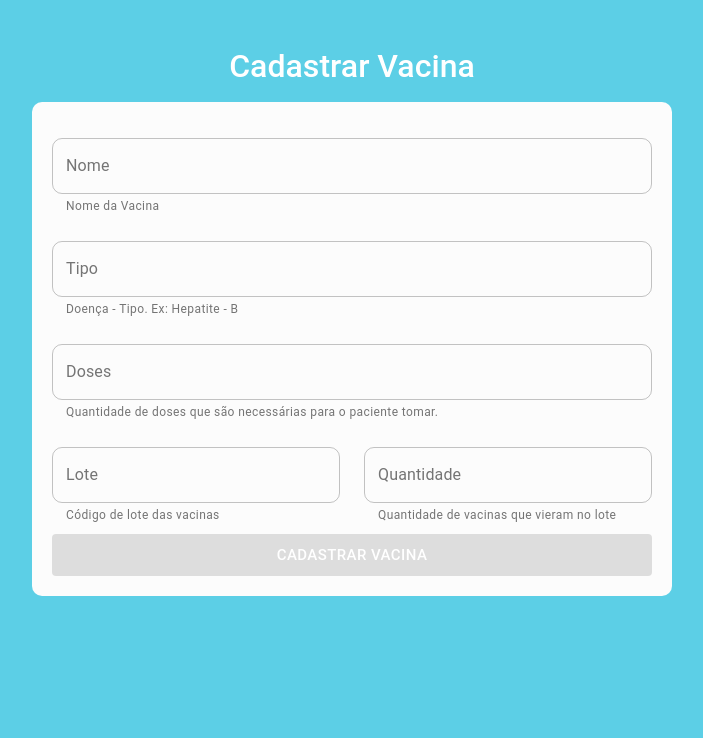
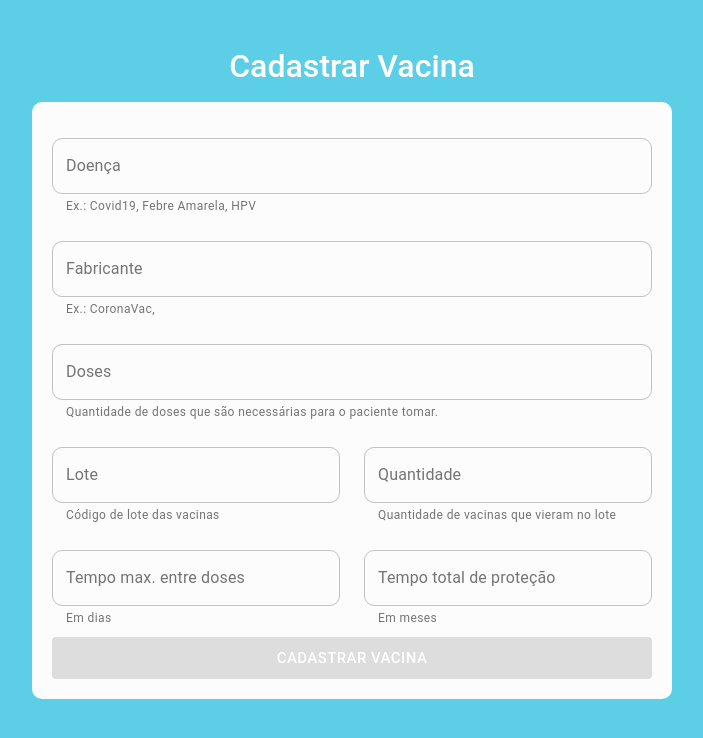
Before and after one commit to GabrielLucen4/VacinAPP, a React (Create React App) app in the folder Frontend/: page /vacinas/cadastrar in a window 1280 px wide. Shown: the top 738 px of the page, without its empty margins (288-991 px from the left). Built offline with nearby package versions, Linux system fonts and the light colour scheme; no server answers.

Commit message:
Alterando formulário de cadastro de vacina e vacinação

```diff
--- a/Frontend/package.json
+++ b/Frontend/package.json
@@ -11,6 +11,7 @@
     "@testing-library/user-event": "^12.8.3",
     "axios": "^0.21.1",
     "js-cookie": "^2.2.1",
+    "jwt-decode": "^3.1.2",
     "mdbreact": "^5.0.2",
     "mui-datatables": "^3.7.7",
     "react": "^17.0.2",
--- a/Frontend/src/components/CadastroVacina/CadastroVacina.jsx
+++ b/Frontend/src/components/CadastroVacina/CadastroVacina.jsx
@@ -1,5 +1,5 @@
 import React, { useState } from "react";
-import { Link } from "react-router-dom";
+import { useHistory } from "react-router-dom";
 
 import PropTypes from "prop-types";
 import { createMuiTheme, withStyles, ThemeProvider } from "@material-ui/core/styles";
@@ -10,25 +10,32 @@ import "./style.css";
 
 function CadastroVacina(props) {
   const { classes } = props;
+  const history = useHistory();
 
-  const [nome, setNome] = useState("");
-  const [tipo, setTipo] = useState("");
+  const [doenca, setDoenca] = useState("");
+  const [fabricante, setFabricante] = useState("");
   const [dose, setDose] = useState("");
   const [lote, setLote] = useState("");
   const [quantidade, setQuantidade] = useState("");
+  const [prazoMaximoEntreDoses, setPrazoMaximoEntreDoses] = useState("");
+  const [tempoTotalProtecao, setTempoTotalProtecao] = useState("");
 
   const [formularioValido, setFormularioValido] = useState(false);
   const [erros, setErros] = useState({
-    nome: false,
+    doenca: false,
     dose: false,
     lote: false,
-    quantidade: false
+    quantidade: false,
+    prazoMaximoEntreDoses: false,
+    tempoTotalProtecao: false
   });
   const [preenchido, setPreenchido] =  useState({
-    nome: false,
+    doenca: false,
     dose: false,
     lote: false,
-    quantidade: false
+    quantidade: false,
+    prazoMaximoEntreDoses: false,
+    tempoTotalProtecao: false
   });
 
 
@@ -42,13 +49,13 @@ function CadastroVacina(props) {
     setFormularioValido(true);
   }
 
-  const validaNome = (nome) => {
-    if (nome.length > 0) {
-      setPreenchido({...preenchido, nome:true})
-      validaFormulario({...preenchido, nome: true})
+  const validaDoenca = (doenca) => {
+    if (doenca.length > 0) {
+      setPreenchido({...preenchido, doenca:true})
+      validaFormulario({...preenchido, doenca: true})
     } else {
-      setPreenchido({...preenchido, nome:false})
-      validaFormulario({...preenchido, nome: false})
+      setPreenchido({...preenchido, doenca:false})
+      validaFormulario({...preenchido, doenca: false})
     }
   }
 
@@ -83,6 +90,26 @@ function CadastroVacina(props) {
     }
   }
 
+  const validaPrazoMaximoEntreDoses = (prazoMaximoEntreDoses) => {
+    if (prazoMaximoEntreDoses > 0) {
+      setPreenchido({...preenchido, prazoMaximoEntreDoses: true});
+      validaFormulario({...preenchido, prazoMaximoEntreDoses: true});
+    } else {
+      setPreenchido({...preenchido, prazoMaximoEntreDoses: false});
+      validaFormulario({...preenchido, prazoMaximoEntreDoses: false});
+    }
+  }
+
+  const validaTempoTotalProtecao = (tempoTotalProtecao) => {
+    if (tempoTotalProtecao > 0) {
+      setPreenchido({...preenchido, tempoTotalProtecao: true});
+      validaFormulario({...preenchido, tempoTotalProtecao: true});
+    } else {
+      setPreenchido({...preenchido, tempoTotalProtecao: false});
+      validaFormulario({...preenchido, tempoTotalProtecao: false});
+    }
+  }
+
   const theme = createMuiTheme({
     palette: {
       primary: {
@@ -98,33 +125,33 @@ function CadastroVacina(props) {
       <ThemeProvider theme={theme}>
         <form className="formulario-cadastro">
           <TextField
-            label="Nome"
-            id="nome"
-            helperText="Nome da Vacina"
+            label="Doença"
+            id="doenca"
+            helperText="Ex.: Covid19, Febre Amarela, HPV"
             variant="outlined"
             margin="normal"
-            error={erros.nome}
+            error={erros.doenca}
             InputProps={{ className: classes.input }}
             onChange={(event) => {
-              let nome = event.target.value.trim();
-              setNome(nome);
-              validaNome(nome);
+              let doenca = event.target.value.trim();
+              setDoenca(doenca);
+              validaDoenca(doenca);
             }}
             onBlur={() => {
-              setErros({...erros, nome: !preenchido.nome})
+              setErros({...erros, doenca: !preenchido.doenca})
             }}
           />
           <TextField
-            label="Tipo"
-            id="tipo"
+            label="Fabricante"
+            id="fabricante"
             type="text"
-            helperText="Doença - Tipo. Ex: Hepatite - B"
+            helperText="Ex.: CoronaVac, "
             variant="outlined"
             margin="normal"
             InputProps={{ className: classes.input }}
             onChange={(event) => {
-              let tipo = event.target.value.trim();
-              setTipo(tipo);
+              let fabricante = event.target.value.trim();
+              setFabricante(fabricante);
             }}
           />
           <TextField
@@ -183,13 +210,56 @@ function CadastroVacina(props) {
                 validaQuantidade(quantidade);
               }}
               onBlur={() => {
-                setErros({...erros, quantiade: !preenchido.quanitdade})
+                setErros({...erros, quantidade: !preenchido.quantidade})
+              }}
+            />
+          </div>
+          <div className="lote-info">
+            <TextField
+              label="Tempo max. entre doses"
+              id="lote"
+              variant="outlined"
+              margin="normal"
+              type="number"
+              helperText="Em dias"
+              error={erros.lote}
+              style={{ marginRight: 12 }}
+              InputProps={{ className: classes.input }}
+              fullWidth
+              onChange={(event) => {
+                let prazoMaxEntreDoses = event.target.value.trim();
+                setPrazoMaximoEntreDoses(prazoMaxEntreDoses);
+                validaPrazoMaximoEntreDoses(prazoMaxEntreDoses);
+              }}
+              onBlur={() => {
+                setErros({...erros, prazoMaximoEntreDoses: !preenchido.prazoMaximoEntreDoses})
+              }}
+            />
+            <TextField
+              label="Tempo total de proteção"
+              id="quantidade"
+              variant="outlined"
+              margin="normal"
+              type="number"
+              helperText="Em meses"
+              error={erros.quantidade}
+              style={{ marginLeft: 12 }}
+              InputProps={{ className: classes.input }}
+              fullWidth
+              onChange={(event) => {
+                let tempoTotalProtecao = event.target.value.trim();
+                setTempoTotalProtecao(tempoTotalProtecao);
+                validaTempoTotalProtecao(tempoTotalProtecao);
+              }}
+              onBlur={() => {
+                setErros({...erros, tempoTotalProtecao: !preenchido.tempoTotalProtecao})
               }}
             />
           </div>
           <Button disabled={!formularioValido} variant="contained" color="primary" size="large" onClick={() => {
-            enviaRegistro(nome, tipo, dose, lote, quantidade);
-          }}><Link className="reset-a" to="/vacinas">Cadastrar Vacina</Link></Button>
+            enviaRegistro(doenca, fabricante, dose, lote, quantidade, prazoMaximoEntreDoses, tempoTotalProtecao);
+            history.push("/vacinas");
+          }}><p className="reset-a">Cadastrar Vacina</p></Button>
         </form>
       </ThemeProvider>
     </div>
--- a/Frontend/src/components/CadastroVacinacao/CadastroVacinacao.jsx
+++ b/Frontend/src/components/CadastroVacinacao/CadastroVacinacao.jsx
@@ -16,7 +16,7 @@ import StoreContext from '../Store/Context';
 import { tokenValidation } from "../../controllers/token";
 import { getVacinas } from "../../controllers/vacinas";
 import { getPacientes } from "../../controllers/pacientes";
-import { encryptQrCode } from "../../controllers/vacinacao";
+import { cadastraVacinacao } from "../../controllers/vacinacao";
 import "./style.css";
 
 
@@ -26,7 +26,6 @@ function CadastroVacinacao(props) {
 
   const [vacina, setVacina] = useState({});
   const [paciente, setPaciente] = useState({});
-  const [dose, setDose] = useState({});
   const [dataRetorno, setDataRetorno] = useState({});
 
   const [vacinaOptions, setVacinaOptions] = useState([]);
@@ -40,13 +39,11 @@ function CadastroVacinacao(props) {
   const [erros, setErros] = useState({
     vacina: false,
     paciente: false,
-    dose: false,
     dataRetorno: false,
   });
   const [preenchido, setPreenchido] = useState({
     vacina: false,
     paciente: false,
-    dose: false,
     dataRetorno: false,
   });
 
@@ -96,25 +93,6 @@ function CadastroVacinacao(props) {
   });
 
   const selecionaVacina = (event, vacina) => {
-    console.log(event, vacina)
-    if (vacina) {
-      switch (vacina.dose) {
-        case 0.5:
-          setDosesOptions([{ value: 0.5, label: "DOSE FRACIONADA" }]);
-          break;
-        case 1:
-          setDosesOptions([{ value: 1, label: "DOSE ÚNICA" }]);
-          break;
-        case 2:
-          setDosesOptions([
-            { value: 1, label: "Primeira dose" },
-            { value: 2, label: "Segunda Dose" },
-          ]);
-          break;
-        default:
-          console.log("a");
-      }
-    }
     if (vacinaOptions.includes(vacina)) {
       setVacina(vacina);
       setPreenchido({...preenchido, vacina: true});
@@ -137,18 +115,6 @@ function CadastroVacinacao(props) {
     }
   };
 
-  const selecionaDose = (event, dose) => {
-    console.log(event, dose)
-    if (dose) {
-      setDose(dose);
-      setPreenchido({...preenchido, dose: true});
-      validaFormulario({...preenchido, dose: true});
-    } else {
-      setPreenchido({...preenchido, dose: false});
-      validaFormulario({...preenchido, dose: false});
-    }
-  }
-
   const validaDataRetorno = (dataRetorno) => {
     if (dataRetorno) {
       setPreenchido({...preenchido, dataRetorno: true});
@@ -160,10 +126,11 @@ function CadastroVacinacao(props) {
   }
 
   const geraQrCode = () => {
-    const info = {vacina, paciente, dose, dataRetorno, vacinador: token};
-    encryptQrCode(info, token).then(encryptedInfo => {
-      console.log(encryptedInfo)
-      setQRCodeInfo(encryptedInfo);
+    console.log("Chamando")
+    cadastraVacinacao(vacina, paciente, dataRetorno, token).then(response => {
+      if ('id' in response) {
+        setQRCodeInfo(`${response.id} ${response.dose}`);
+      }
       setModalIsOpen(true);
     })
   }
@@ -192,7 +159,7 @@ function CadastroVacinacao(props) {
         <form className="formulario-cadastro">
           <AutoComplete
             options={vacinaOptions}
-            getOptionLabel={(option) => option.nome}
+            getOptionLabel={(option) => `${option.doenca} - ${option.fabricante} - ${option.lote}`}
             variant="contained"
             onChange={selecionaVacina}
             renderInput={(params) => {
@@ -224,23 +191,6 @@ function CadastroVacinacao(props) {
               );
             }}
           />
-          <AutoComplete
-            options={dosesOptions}
-            getOptionLabel={(option) => option.label}
-            variant="contained"
-            onChange={selecionaDose}
-            renderInput={(params) => {
-              return (
-                <TextField
-                  {...params}
-                  label="Dose"
-                  margin="normal"
-                  variant="outlined"
-                  InputProps={{...params.InputProps ,className: classes.input }}
-                />
-              );
-            }}
-          />
           <TextField
             label="Data de Retorno"
             id="tipo"
@@ -262,9 +212,9 @@ function CadastroVacinacao(props) {
             style={{ marginTop: 8 }}
             onClick={geraQrCode}
           >
-            <Link className="reset-a" to="/vacinas">
+            <p className="reset-a">
               Vacinar
-            </Link>
+            </p>
           </Button>
         </form>
       </ThemeProvider>
--- a/Frontend/src/components/Table/Table.jsx
+++ b/Frontend/src/components/Table/Table.jsx
@@ -31,10 +31,13 @@ function Table({ tabela }) {
     dataNasc: "Data de Nascimento",
     coren: "COREN",
     admin: "Administrador",
-    tipo: "Tipo",
-    dose: "Dose",
+    doenca: "Doença",
+    fabricante: "Fabricante",
+    dose: "Doses",
     lote: "Lote",
-    quantidade: "Quantidade"
+    quantidade: "Quantidade",
+    prazoMaximoEntreDoses: "Prazo máximo entre doses",
+    tempoTotalProtecao: "Tempo total de proteção"
   }
   const { token } = useContext(StoreContext);
 
--- a/Frontend/src/controllers/token.js
+++ b/Frontend/src/controllers/token.js
@@ -1,7 +1,7 @@
 const axios = require('axios');
 
 export function tokenValidation(token) {
-  const corpoChamada = { token };
+  const corpoChamada = { tipo: "enfermeiros", token };
   return axios.post('http://localhost:5000/validation', corpoChamada)
   .then(response => 200)
   .catch(error => 403);
--- a/Frontend/src/controllers/vacinacao.js
+++ b/Frontend/src/controllers/vacinacao.js
@@ -1,8 +1,28 @@
+import jwt_decode from "jwt-decode";
+
 const axios = require('axios');
 
-export function encryptQrCode(info, token) {
-  console.log(token)
-  return axios.post('http://localhost:4000/api/vacinacao/encrypt', info, {headers: { "Authorization": `Bearer ${token}` }})
+export function cadastraVacinacao(vacina, paciente, dataRetorno, token) {
+  const enfermeiroInfo = jwt_decode(token);
+
+  const payload = {
+    paciente: paciente._id,
+    doenca: vacina.doenca,
+    doses: vacina.dose,
+    vacina: {
+      fabricante: vacina.fabricante,
+      lote: vacina.lote,
+      enfermeiroNome: enfermeiroInfo.nome,
+      enfermeiroCoren: enfermeiroInfo.coren,
+      concluido: false,
+    },
+    dataRetorno: dataRetorno,
+    prazoMaximoEntreDoses: vacina.prazoMaximoEntreDoses,
+    tempoTotalProtecao: vacina.tempoTotalProtecao
+  }
+  console.log(payload);
+
+  return axios.post('http://localhost:4000/api/vacinacao', payload, {headers: { "Authorization": `Bearer ${token}` }})
   .then(response => response.data)
   .catch(err => err);
 }
--- a/Frontend/src/controllers/vacinas.js
+++ b/Frontend/src/controllers/vacinas.js
@@ -1,7 +1,7 @@
 const axios = require('axios');
 
-export function enviaRegistro(nome, tipo, dose, lote, quantidade) {
-  const vacina = { nome, tipo, dose, lote, quantidade }
+export function enviaRegistro(doenca, fabricante, dose, lote, quantidade, prazoMaximoEntreDoses, tempoTotalProtecao) {
+  const vacina = { doenca, fabricante, dose, lote, quantidade, prazoMaximoEntreDoses, tempoTotalProtecao }
   axios.post('http://localhost:4000/api/vacinas', vacina)
   .then(response => console.log(response))
   .catch(err => console.log(err));
```
Also changed, not shown: 1 other file (tests, documents, lock files or other folders).
